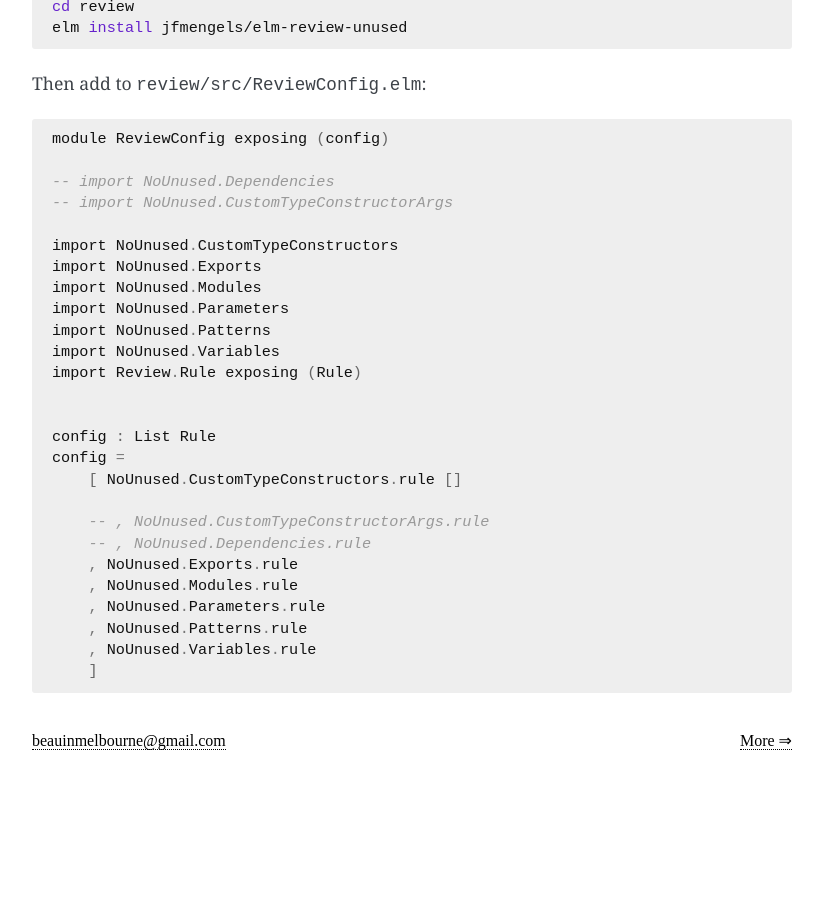
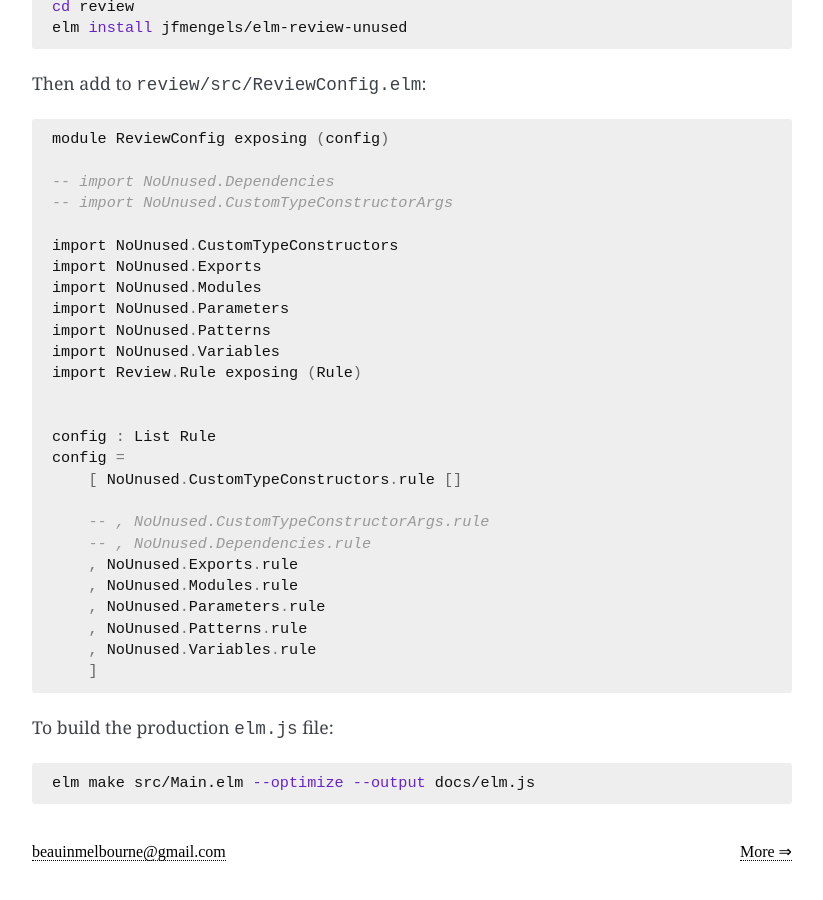
Before and after one commit to explodinglabs/explodinglabs.github.io, a Jekyll site: the page built from _posts/2020-09-30-setup-elm-project.markdown, in a window 1280 px wide and 900 px high, scrolled down 1101 px. Shown: the whole window, without its empty margins (228-1051 px from the left). Built offline with Jekyll 4.4.1, drawn with Linux system fonts in a browser that asks for light colours; some web fonts are replaced; before the commit the page ends 1890 px from its top, so only the background shows below that.

Commit message:
Add to elm setup post

````diff
--- a/_posts/2020-09-30-setup-elm-project.markdown
+++ b/_posts/2020-09-30-setup-elm-project.markdown
@@ -80,3 +80,9 @@ config =
     , NoUnused.Variables.rule
     ]
 ```
+
+
+To build the production `elm.js` file:
+```sh
+elm make src/Main.elm --optimize --output docs/elm.js
+```
````
